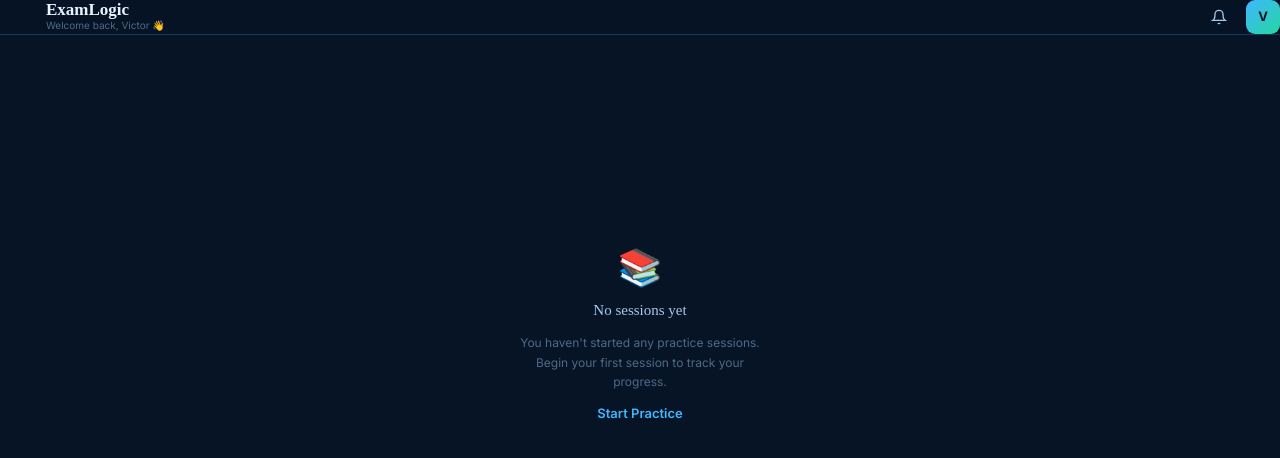
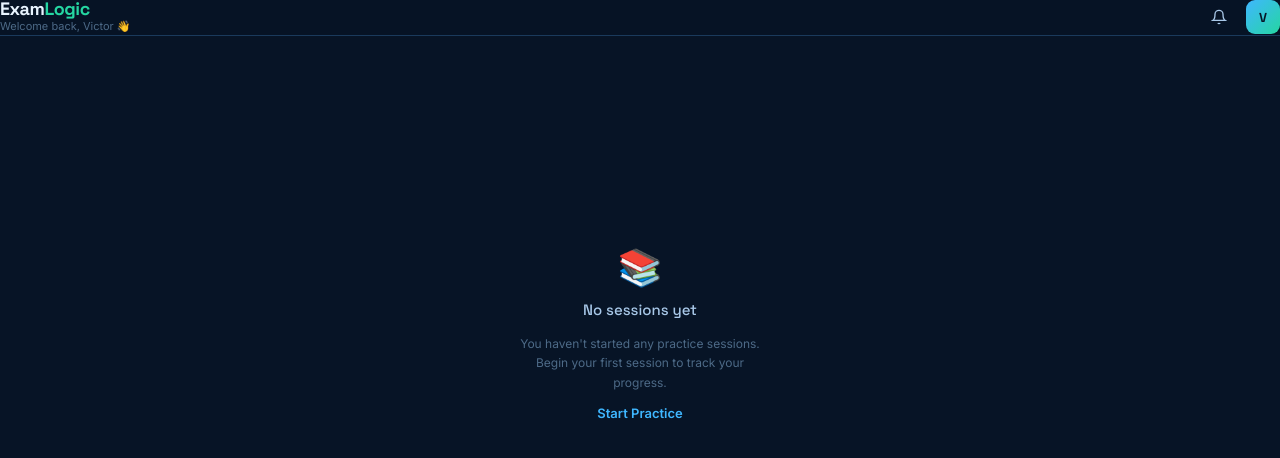
Before and after one commit to examforge99/examlogic, a Next.js app: page /dashboard in a window 1280 px wide. Shown: the top 458 px of the page. Built offline with nearby package versions, Linux system fonts and the light colour scheme.

Commit message:
Make title prop optional in TopBar component

```diff
--- a/src/components/ui/TopBar.tsx
+++ b/src/components/ui/TopBar.tsx
@@ -1,17 +1,19 @@
-// components/ui/TopBar.tsx
 'use client'
 
 import { useRouter } from 'next/navigation'
+import { Space_Grotesk, Inter } from 'next/font/google'
+
+const spaceGrotesk = Space_Grotesk({ subsets: ['latin'], weight: ['500', '600', '700'] })
+const inter = Inter({ subsets: ['latin'], weight: ['400', '500', '600'] })
 
 interface TopBarProps {
-  title: string
+  title?: string
   subtitle?: string
   showBack?: boolean
   showNotif?: boolean
   showAvatar?: boolean
   avatarInitial?: string
   notifCount?: number
-  titleAlign?: 'left' | 'center'
   rightElement?: React.ReactNode
   onNotifClick?: () => void
   onAvatarClick?: () => void
@@ -25,7 +27,6 @@ export default function TopBar({
   showAvatar = true,
   avatarInitial = 'V',
   notifCount = 0,
-  titleAlign = 'left',
   rightElement,
   onNotifClick,
   onAvatarClick,
@@ -43,8 +44,8 @@ export default function TopBar({
       gap-3
     ">
 
-      {/* Left — back button or spacer */}
-      <div className="flex-shrink-0 w-[34px]">
+      {/* Left — logo or back button */}
+      <div className="flex-shrink-0">
         {showBack ? (
           <button
             onClick={() => router.back()}
@@ -55,29 +56,37 @@ export default function TopBar({
               active:opacity-70 transition-opacity
             "
           >
-            <svg
-              width={16} height={16}
-              viewBox="0 0 24 24"
-              fill="none"
-              stroke="#a8c8e8"
-              strokeWidth={2}
-            >
+            <svg width={16} height={16} viewBox="0 0 24 24" fill="none" stroke="#a8c8e8" strokeWidth={2}>
               <polyline points="15 18 9 12 15 6" />
             </svg>
           </button>
         ) : (
-          <div className="w-[34px]" />
+          <div className="flex flex-col">
+            <p
+              className="text-[18px] font-bold tracking-tight leading-none"
+              style={{ fontFamily: spaceGrotesk.style.fontFamily }}
+            >
+              <span className="text-[#e8f4ff]">Exam</span>
+              <span className="text-[#25d6a2]">Logic</span>
+            </p>
+            {subtitle && (
+              <p
+                className="text-[11px] text-[#4d6a87] mt-[2px]"
+                style={{ fontFamily: inter.style.fontFamily }}
+              >
+                {subtitle}
+              </p>
+            )}
+          </div>
         )}
-      </div>
 
-      {/* Center — title */}
-      <div className={`flex-1 ${titleAlign === 'center' ? 'text-center' : 'text-left'}`}>
-        <p className="font-['Space_Grotesk'] text-[17px] font-bold text-[#e8f4ff] leading-none">
-          {title}
-        </p>
-        {subtitle && (
-          <p className="font-['Inter'] text-[10px] font-normal text-[#4d6a87] mt-[2px]">
-            {subtitle}
+        {/* Inner page title when back button is shown */}
+        {showBack && title && (
+          <p
+            className="text-[17px] font-bold text-[#e8f4ff] leading-none ml-3"
+            style={{ fontFamily: spaceGrotesk.style.fontFamily }}
+          >
+            {title}
           </p>
         )}
       </div>
@@ -96,13 +105,7 @@ export default function TopBar({
                   active:opacity-70 transition-opacity
                 "
               >
-                <svg
-                  width={16} height={16}
-                  viewBox="0 0 24 24"
-                  fill="none"
-                  stroke="#a8c8e8"
-                  strokeWidth={2}
-                >
+                <svg width={16} height={16} viewBox="0 0 24 24" fill="none" stroke="#a8c8e8" strokeWidth={2}>
                   <path d="M18 8A6 6 0 0 0 6 8c0 7-3 9-3 9h18s-3-2-3-9" />
                   <path d="M13.73 21a2 2 0 0 1-3.46 0" />
                 </svg>
@@ -123,10 +126,11 @@ export default function TopBar({
                 className="
                   w-[34px] h-[34px] rounded-[9px]
                   flex items-center justify-center
-                  font-['Space_Grotesk'] text-[13px] font-bold text-[#071426]
+                  text-[13px] font-bold text-[#071426]
                   active:opacity-70 transition-opacity
                 "
                 style={{
+                  fontFamily: spaceGrotesk.style.fontFamily,
                   background: 'linear-gradient(135deg, #3FB7FF, #25d6a2)',
                 }}
               >
```
